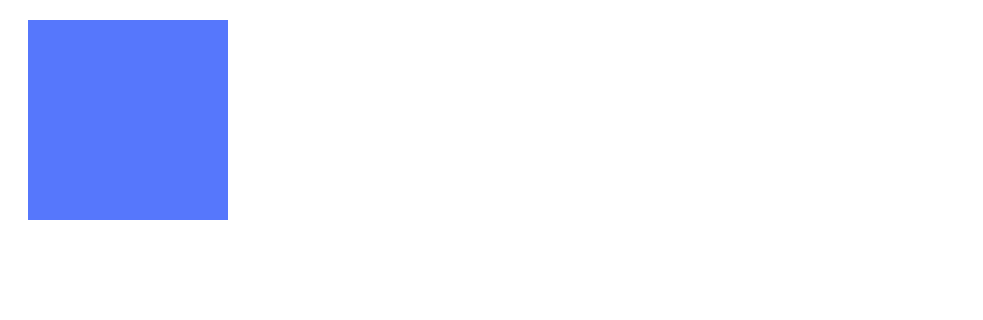
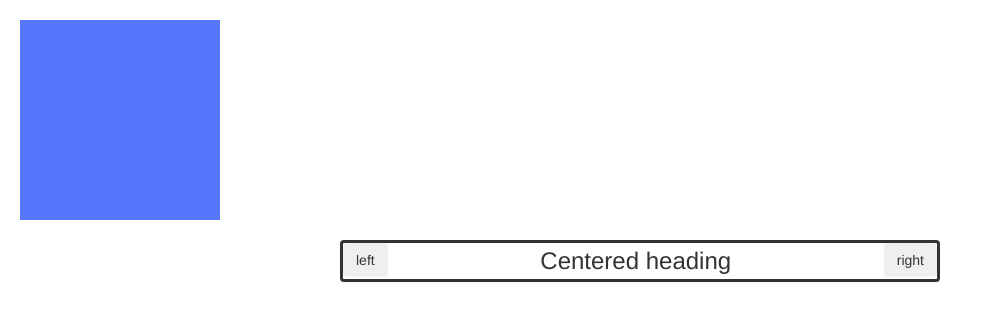
Before and after one commit to RossWhitehead/JsGrid, a plain HTML site: page sandbox.html in a window 1280 px wide. Shown: the whole page, without its empty margins (0-983 px from the left). Drawn offline with nearby package versions, Linux system fonts and the light colour scheme.

Commit message:
Minor changes

```diff
--- a/jsForm.js
+++ b/jsForm.js
@@ -88,6 +88,7 @@
         }
     }
 
+    // Edit form view model
     var Form = function(config) {
         this.$formContainer = null;
         this.config = config;
--- a/sandbox.css
+++ b/sandbox.css
@@ -14,3 +14,30 @@
 .card:hover {
     transform: rotateX(180deg);
 }
+
+.floatleft {
+    float: left;
+}
+
+.floatright {
+    float: right;
+}
+
+.clearfix::after {
+    content: "";
+    clear: both;
+    display: table;
+}
+
+#topbar {
+    border: solid;
+    width: 600px;
+    margin-left: auto;
+    margin-right: auto;
+}
+
+.centered-heading {
+    text-align: center;
+    margin: auto;
+    line-height: 1.5;
+}
--- a/sandbox.html
+++ b/sandbox.html
@@ -6,6 +6,8 @@
     <meta name="viewport" content="width=device-width, initial-scale=1.0">
     <meta http-equiv="X-UA-Compatible" content="ie=edge">
     <title>Sandbox</title>
+    <link rel="stylesheet" href="https://maxcdn.bootstrapcdn.com/bootstrap/3.3.7/css/bootstrap.min.css" integrity="sha384-BVYiiSIFeK1dGmJRAkycuHAHRg32OmUcww7on3RYdg4Va+PmSTsz/K68vbdEjh4u" crossorigin="anonymous">
+    <link rel="stylesheet" href="https://maxcdn.bootstrapcdn.com/bootstrap/3.3.7/css/bootstrap-theme.min.css" integrity="sha384-rHyoN1iRsVXV4nD0JutlnGaslCJuC7uwjduW9SVrLvRYooPp2bWYgmgJQIXwl/Sp" crossorigin="anonymous">
     <link rel="stylesheet" href="sandbox.css">
 </head>
 
@@ -16,6 +18,12 @@
             <div class="back"></div>
         </div>
     </div>
+
+    <div id="topbar" class="panel clearfix">
+        <button class="btn btn-md floatleft">left</button>
+        <button class="btn btn-md floatright">right</button>
+        <h3 class="centered-heading">Centered heading</h3>
+    </div>
 </body>
 
 </html>
```
Also changed, not shown: jsGrid.js (+8 -3 lines).
